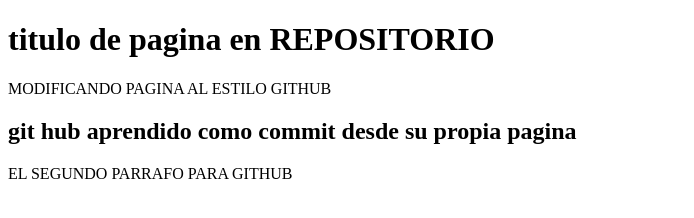
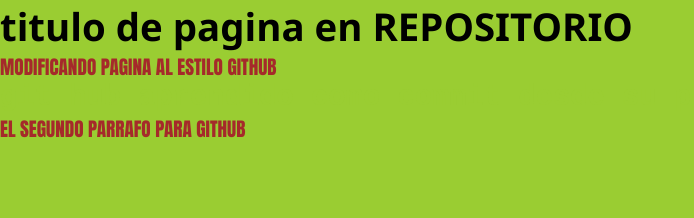
Before and after one commit to dvlpacct/proyectowebempresa, a plain HTML site: page index.html in a window 1280 px wide. Shown: the whole page, without its empty margins (0-694 px from the left). Drawn offline with Linux system fonts and the light colour scheme.

Commit message:
modificando css

```diff
--- /dev/null
+++ b/css/estilos.css
@@ -0,0 +1,21 @@
+* {
+    margin: 0%;
+    padding: 0%;
+
+}
+body {
+    background-color: yellowgreen;
+    font-size: larger;
+}
+p {
+    color: brown;
+    font-family: Impact, Haettenschweiler, 'Arial Narrow Bold', sans-serif;
+}
+h1 {
+    color: black;
+    font-family: 'Segoe UI', Tahoma, Geneva, Verdana, sans-serif;
+}
+h2 {
+    color: yellowgreen;
+    font-family: 'Courier New', Courier, monospace;
+}
--- a/index.html
+++ b/index.html
@@ -2,6 +2,7 @@
 <html>
 <head>
     <title>REPOSITORIO NEW</title>
+    <link rel="stylesheet" href="css/estilos.css">
 </head>
 <body>
     <h1>titulo de pagina en REPOSITORIO</h1>
```
Also changed, not shown: js/javascript.js (added).
